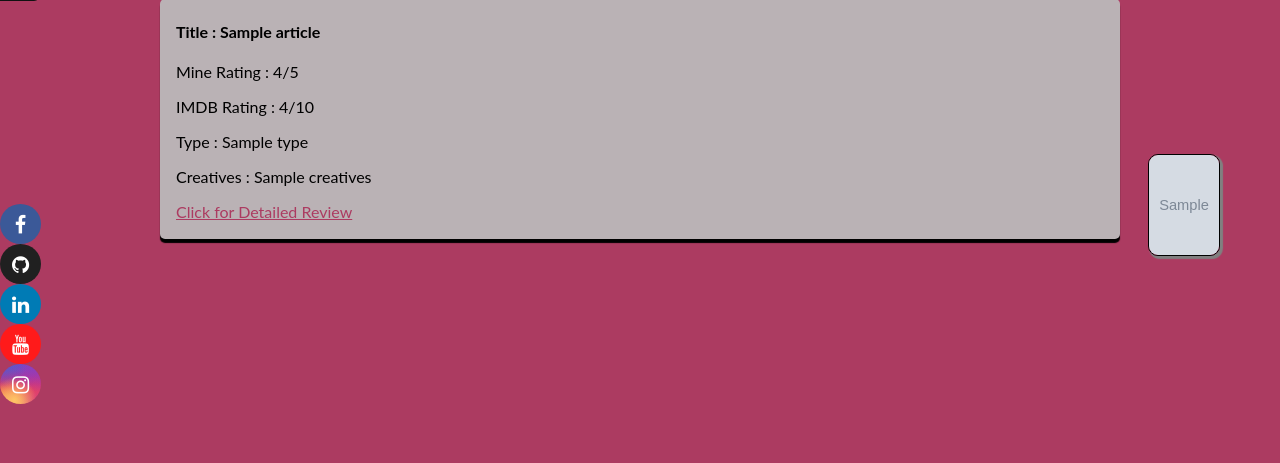
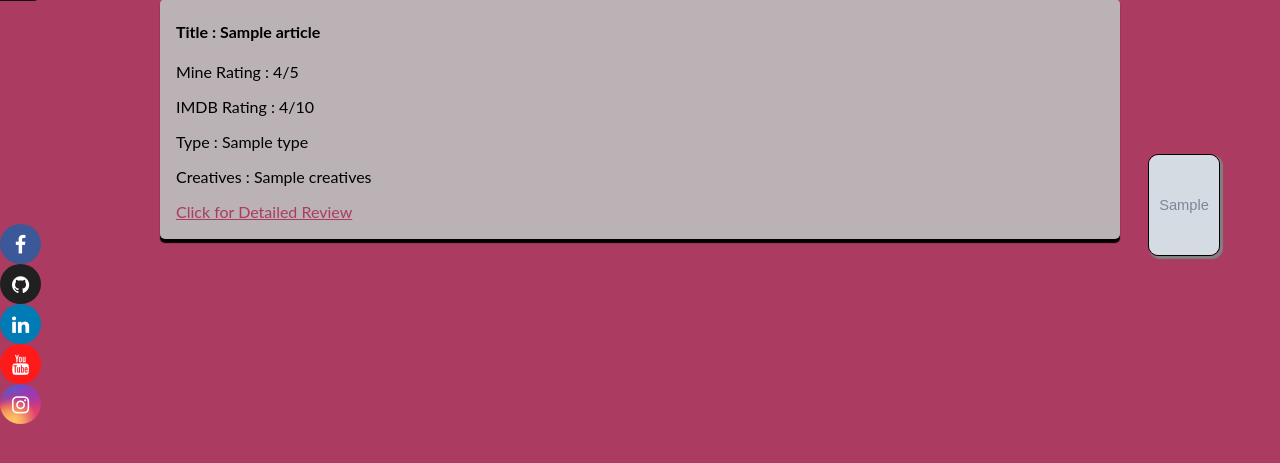
Before and after one commit to apurvchaudhary/articulate, a Django app: template articulate/articulate_static/templates/home.html in a window 1280 px wide. Shown: the part 256-719 px from the top of the page. Run offline with Django 3.2, Linux system fonts and the light colour scheme; the template is opened without the code that fills it: most values are stand-ins (such as "Sample title", 1, 10 or a date in 2020); grey boxes marked "Sample" are stand-in pictures.

Commit message:
icon position bug fixed

```diff
--- a/articulate/articulate_static/templates/home.html
+++ b/articulate/articulate_static/templates/home.html
@@ -10,12 +10,10 @@
   box-shadow: 5px 5px 2px 2px #5ab9ea;
   background-color:#d1e8e2;
 }
+
 .icon-bar {
   position: fixed;
-  top: 70%;
-  -webkit-transform: translateY(-50%);
-  -ms-transform: translateY(-50%);
-  transform: translateY(-50%);
+  top: 60%;
 }
 
 .icon-bar a {
```
